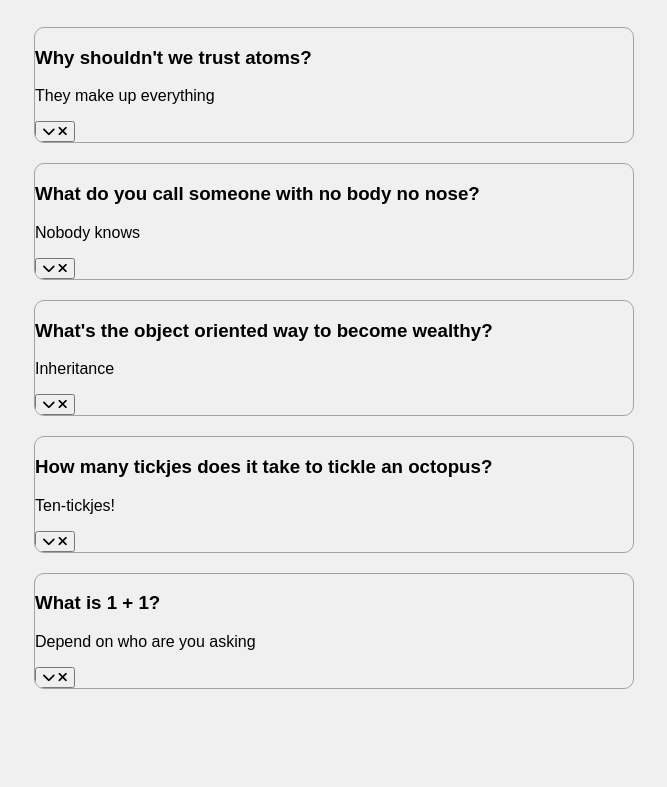
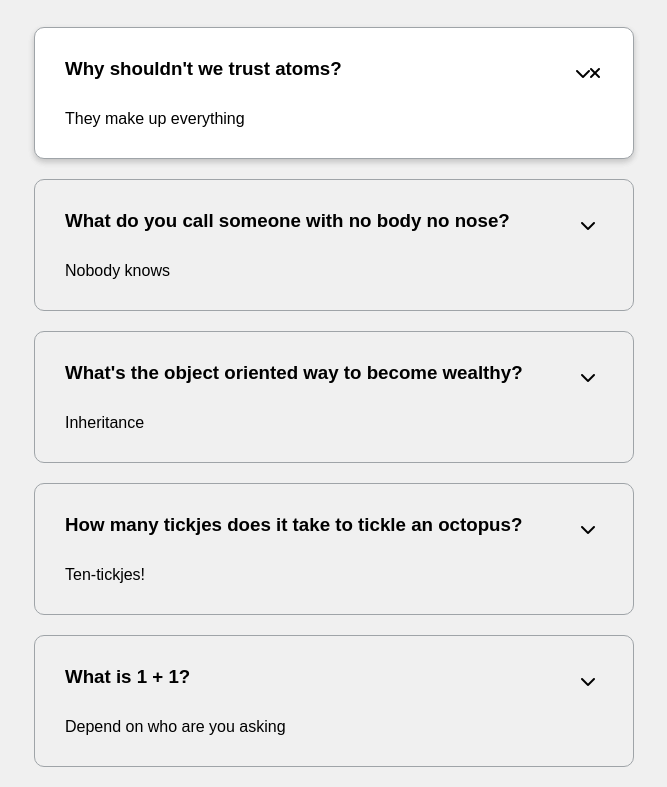
Before and after one commit to Archanach707/FAQ-Collapse, a plain HTML site: page index.html in a window 1280 px wide. Shown: the part 90-877 px from the top of the page, without its empty margins (306-973 px from the left). Before the commit the page ends 800 px from the top, so only its background shows below. Drawn offline with Linux system fonts and the light colour scheme; a web font is replaced by a local one.

Commit message:
applying property on faq

```diff
--- a/assets/style.css
+++ b/assets/style.css
@@ -24,7 +24,49 @@ h1 {
   border: 1px solid #9fa4a8;
   border-radius: 10px;
   margin: 20px 0;
-  padding: relative;
+  padding: 30px;
+  position: relative;
   overflow: hidden;
   transition: 0.3s ease;
 }
+
+.faq.active {
+  background-color: #fff;
+  box-shadow: 0 3px 6px rgba(0, 0, 0, 0.1), 0 3px 6px rgba(0, 0, 0, 0.1);
+}
+
+.faq-title {
+  margin: 0 35px 0 0;
+}
+
+.faq-text {
+  margin: 30px 0 0;
+}
+
+.faq.active .faq-text {
+  display: block;
+}
+
+.faq-toggle {
+  background-color: transparent;
+  border: 0;
+  cursor: pointer;
+  display: flex;
+  align-items: center;
+  justify-content: center;
+  font-size: 16px;
+  padding: 0;
+  position: absolute;
+  top: 30px;
+  right: 30px;
+  height: 30px;
+  width: 30px;
+}
+
+.faq-toggle .fa-times {
+  display: none;
+}
+
+.faq.faq.active .faq-toggle .fa-times {
+  display: block;
+}
--- a/index.html
+++ b/index.html
@@ -14,11 +14,11 @@
 <body>
   <h1>Frequently Asked Qustions</h1>
   <div class="faq-container">
-    <div class="faq activ">
+    <div class="faq active">
       <h3 class="faq-title">Why shouldn't we trust atoms?</h3>
       <p class="faq-text">They make up everything</p>
 
-      <button>
+      <button class="faq-toggle">
         <i class="fas fa-chevron-down"></i>
         <i class="fas fa-times"></i>
       </button>
@@ -28,7 +28,7 @@
       <h3 class="faq-title">What do you call someone with no body no nose?</h3>
       <p class="faq-text">Nobody knows</p>
 
-      <button>
+      <button class="faq-toggle">
         <i class="fas fa-chevron-down"></i>
         <i class="fas fa-times"></i>
       </button>
@@ -38,7 +38,7 @@
       <h3 class="faq-title">What's the object oriented way to become wealthy?</h3>
       <p class="faq-text">Inheritance</p>
 
-      <button>
+      <button class="faq-toggle">
         <i class="fas fa-chevron-down"></i>
         <i class="fas fa-times"></i>
       </button>
@@ -48,7 +48,7 @@
       <h3 class="faq-title">How many tickjes does it take to tickle an octopus?</h3>
       <p class="faq-text">Ten-tickjes!</p>
 
-      <button>
+      <button class="faq-toggle">
         <i class="fas fa-chevron-down"></i>
         <i class="fas fa-times"></i>
       </button>
@@ -58,7 +58,7 @@
       <h3 class="faq-title">What is 1 + 1?</h3>
       <p class="faq-text">Depend on who are you asking</p>
 
-      <button>
+      <button class="faq-toggle">
         <i class="fas fa-chevron-down"></i>
         <i class="fas fa-times"></i>
       </button>
```
